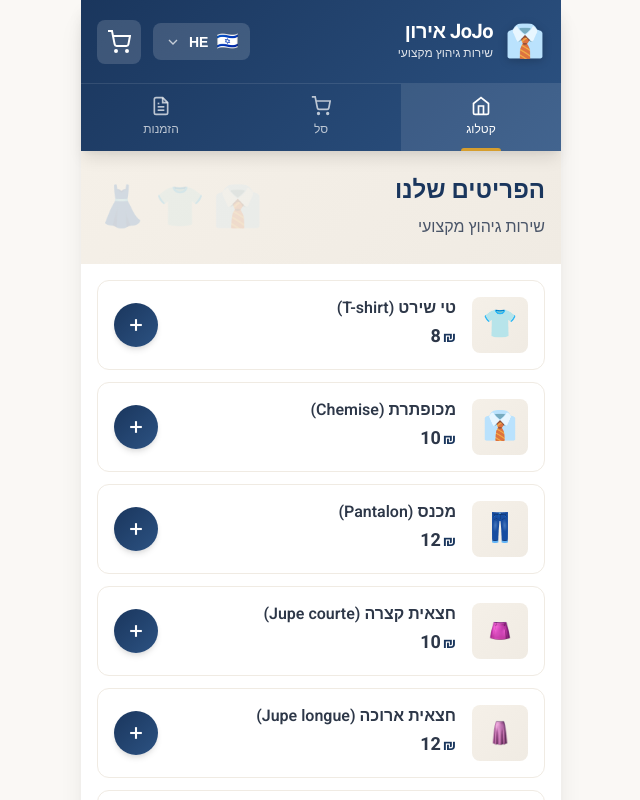
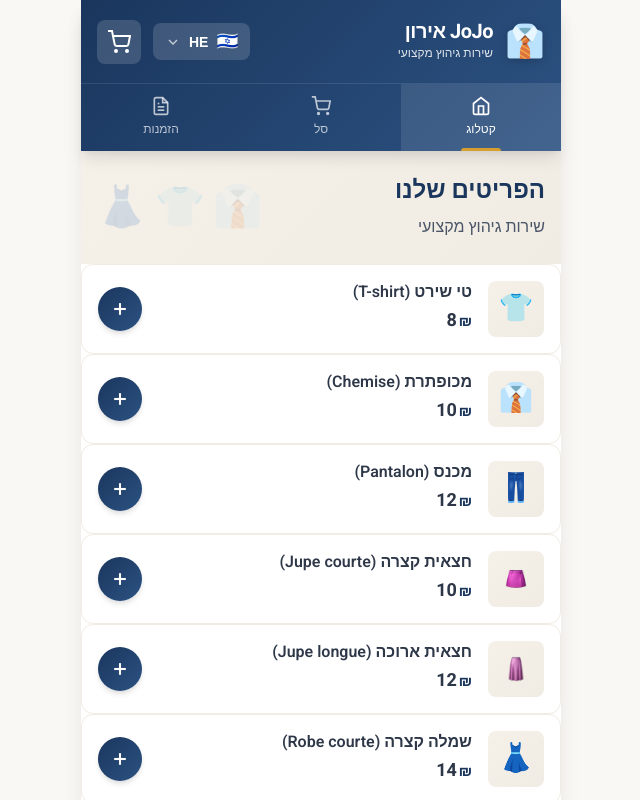
Before and after one commit to yossefillospro-jpg/ironing-pwa, a React (Vite) app: page / in a window 1280 px wide. Shown: the top 800 px of the page, without its empty margins (319-959 px from the left). Built offline with nearby package versions, Linux system fonts and the light colour scheme.

Commit message:
Update ProductCard.css

```diff
--- a/src/components/ProductCard.css
+++ b/src/components/ProductCard.css
@@ -134,34 +134,6 @@
   color: var(--color-primary);
 }
 
-/* Product List Container */
-.product-list {
-  display: flex;
-  flex-direction: column;
-  gap: var(--space-3);
-  padding: var(--space-4);
-}
-
-.product-list-header {
-  display: flex;
-  align-items: center;
-  justify-content: space-between;
-  margin-bottom: var(--space-2);
-}
-
-.product-list-title {
-  font-size: var(--font-size-xl);
-  font-weight: 700;
-  color: var(--color-primary);
-}
-
-.product-count {
-  font-size: var(--font-size-sm);
-  color: var(--color-text-muted);
-  background: var(--color-bg-warm);
-  padding: var(--space-1) var(--space-3);
-  border-radius: var(--radius-full);
-}
 .product-icon-img{
   width: 26px;
   height: 26px;
```
